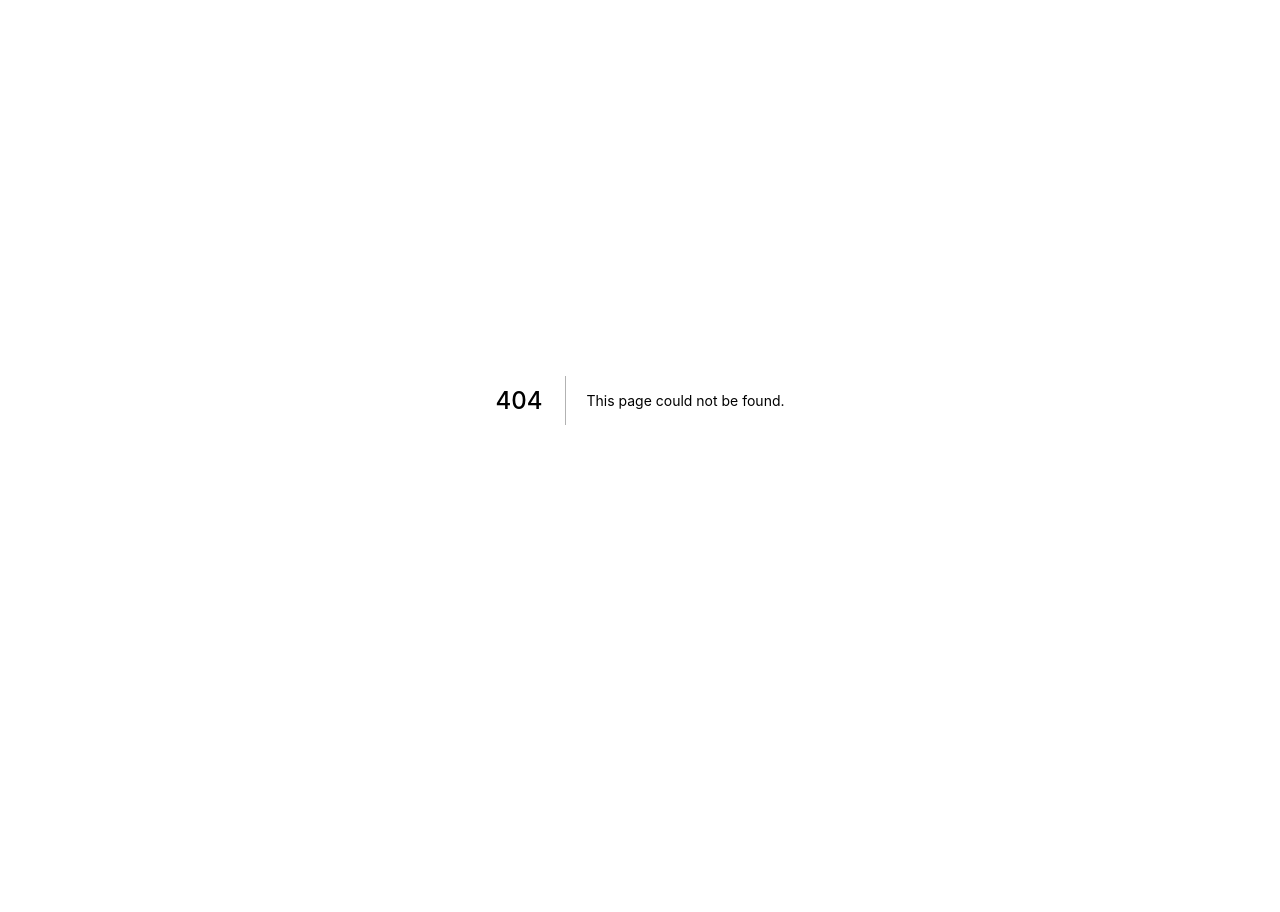
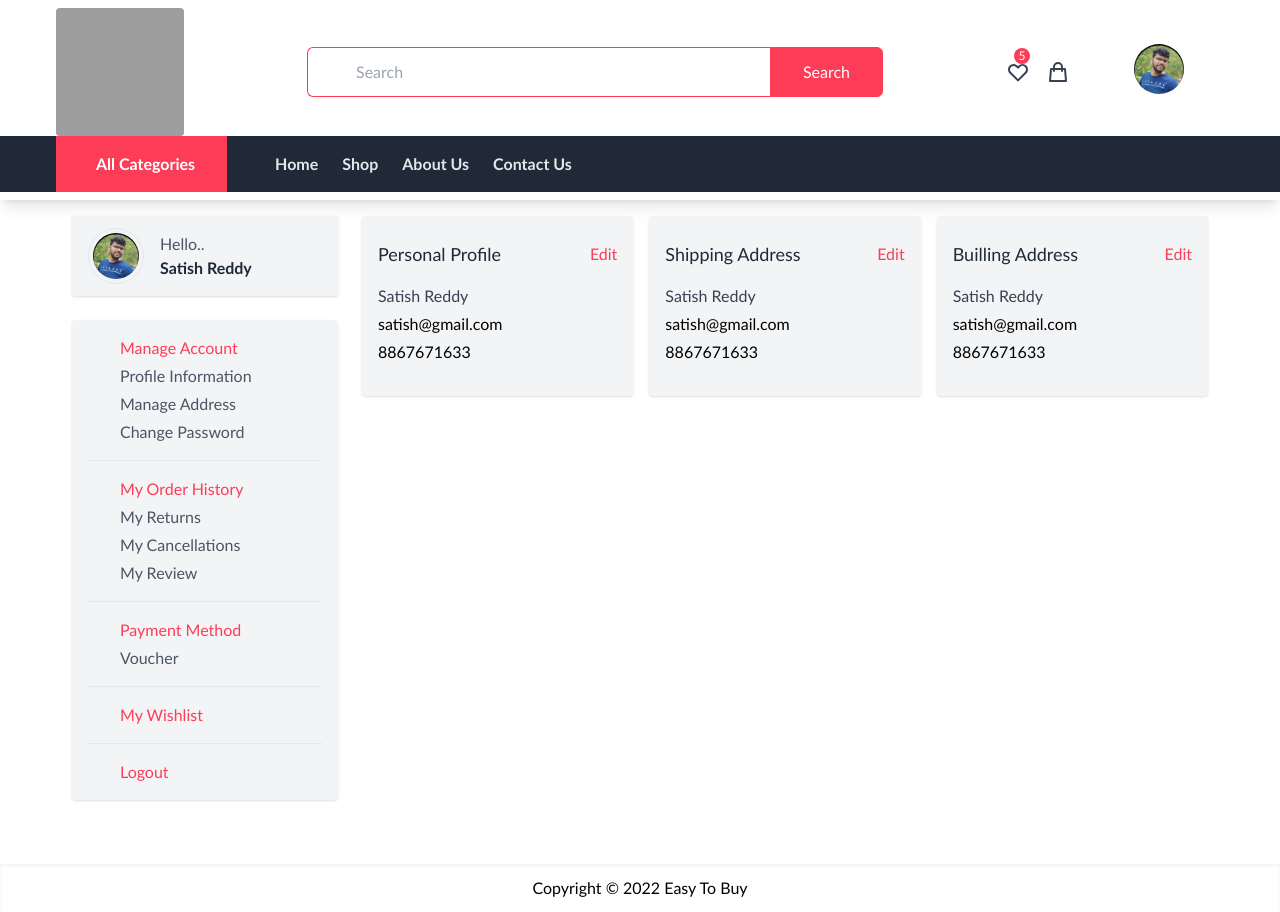
Before and after one commit to MaruthamSatishReddy/easy-to-buy, a Next.js app: page /account in a window 1280 px wide. Before the commit this address had no page. Before the commit the page ends 800 px from the top, so only its background shows below. Built offline with nearby package versions, Linux system fonts and the light colour scheme; grey boxes are pictures that could not be loaded.

Commit message:
account page

```diff
--- a/components/Carousel.js
+++ b/components/Carousel.js
@@ -1,7 +1,9 @@
 import React from 'react';
 import { Carousel } from 'react-responsive-carousel';
+import Layout from './Layout';
 
-export default () => (
+export default function CarouselScreen() {
+  return (
     <Carousel autoPlay>
       <div>
         <img alt="" src="images/category/category-1.jpg" height={10} />
@@ -29,3 +31,4 @@ export default () => (
       </div>
     </Carousel>
   );
+}
--- a/components/Layout.js
+++ b/components/Layout.js
@@ -5,7 +5,6 @@ import Cookies from 'js-cookie';
 import Link from 'next/link';
 import { Store } from '../utils/Store';
 import Image from 'next/image';
-import Carousel from './Carousel';
 import 'react-responsive-carousel/lib/styles/carousel.min.css';
 
 export default function Layout({ title, children }) {
@@ -29,7 +28,7 @@ export default function Layout({ title, children }) {
 
         <link rel="icon" href="/favicon.ico" />
       </Head>
-      <header className="py-2 shadow-sm bg-pink-100 lg:bg-white">
+      <header className="py-2 shadow-lg lg:bg-white">
         <div className="container flex items-center justify-between">
           <a href="#" className="block w-32">
             <Image
@@ -123,7 +122,25 @@ export default function Layout({ title, children }) {
               </span>
 
               <div className="invisible absolute left-0 top-full z-100 w-full  divide-dashed   bg-gray-100 shadow rounded divide-y divide-gray-200 space-y-4 text-gray-600 opacity-100 duration-300 group-hover:visible group-hover:opacity-100 py-4">
-                Satish Marutham
+                <Link href="/account">
+                  <div className="mr-2">
+                    <svg
+                      xmlns="http://www.w3.org/2000/svg"
+                      fill="none"
+                      viewBox="0 0 20 20"
+                      strokewidth="1.5"
+                      stroke="currentColor"
+                      className="w-4 h-4"
+                    >
+                      <path
+                        strokeLinecap="round"
+                        strokeLinejoin="round"
+                        d="M4.5 12a7.5 7.5 0 0015 0m-15 0a7.5 7.5 0 1115 0m-15 0H3m16.5 0H21m-1.5 0H12m-8.457 3.077l1.41-.513m14.095-5.13l1.41-.513M5.106 17.785l1.15-.964m11.49-9.642l1.149-.964M7.501 19.795l.75-1.3m7.5-12.99l.75-1.3m-6.063 16.658l.26-1.477m2.605-14.772l.26-1.477m0 17.726l-.26-1.477M10.698 4.614l-.26-1.477M16.5 19.794l-.75-1.299M7.5 4.205L12 12m6.894 5.785l-1.149-.964M6.256 7.178l-1.15-.964m15.352 8.864l-1.41-.513M4.954 9.435l-1.41-.514M12.002 12l-3.75 6.495"
+                      />
+                    </svg>
+                    <span className="ml-6 mb-5 mr-10">Settings</span>
+                  </div>
+                </Link>
               </div>
             </div>
           </div>
@@ -277,9 +294,9 @@ export default function Layout({ title, children }) {
           </div>
         </nav>
       </header>
-      <Carousel></Carousel>
+
       <main className="container m-auto mt-t px-4">{children}</main>
-      <footer className="flex h-10 justify-center items-center shadow-inner">
+      <footer className="flex h-12 justify-center items-center shadow-inner bg-white">
         <p>Copyright © 2022 Easy To Buy</p>
       </footer>
     </>
--- /dev/null
+++ b/pages/account.js
@@ -0,0 +1,192 @@
+import React from 'react';
+import Layout from '../components/Layout';
+export default function account() {
+  return (
+    <Layout title="Account">
+      <div className="container lg:grid grid-cols-12 items-start gap-6 pt-4 pb-16 ">
+        <div className="col-span-3">
+          <div className="px-4 py-3 shadow flex bg-gray-100 items-center gap-4 ">
+            <div className="flex-shrink-0">
+              <img
+                src="/images/images/profile1.jpeg"
+                className="rounded-full w-14 h14 p-1 border border-gray-200 object-cover "
+              />
+            </div>
+            <div>
+              <p className="text-gray-600">Hello..</p>
+              <h4 className="text-gray-800 capitalize font-semibold">
+                Satish Reddy
+              </h4>
+            </div>
+          </div>
+
+          <div className="mt-6 bg-gray-100 shadow rounded p-4 divide-y divide-gray-200 space-y-4 text-gray-600 ">
+            <div className="space-y-1 pl-8">
+              <a
+                href="#"
+                className="relative text-base font-medium capitalize hover:text-primary transition block text-primary"
+              >
+                Manage Account
+                <span className="absolute -left-8 top-0 text-base ">
+                  <i className="far fa-address-card"></i>
+                </span>
+              </a>
+              <a
+                href="#"
+                className="hover:text-primary transition capitalize block"
+              >
+                Profile Information{' '}
+              </a>
+              <a
+                href="#"
+                className="hover:text-primary transition capitalize block"
+              >
+                Manage Address{' '}
+              </a>
+              <a
+                href="#"
+                className="hover:text-primary transition capitalize block"
+              >
+                Change password{' '}
+              </a>
+            </div>
+
+            <div className="space-y-1 pl-8 pt-4">
+              <a
+                href="#"
+                className="relative text-base font-medium capitalize hover:text-primary transition block text-primary"
+              >
+                My order History
+                <span className="absolute -left-8 top-0 text-base ">
+                  <i className="fas fa-gift"></i>
+                </span>
+              </a>
+              <a
+                href="#"
+                className="hover:text-primary transition capitalize block"
+              >
+                My returns{' '}
+              </a>
+              <a
+                href="#"
+                className="hover:text-primary transition capitalize block"
+              >
+                my cancellations{' '}
+              </a>
+              <a
+                href="#"
+                className="hover:text-primary transition capitalize block"
+              >
+                my review{' '}
+              </a>
+            </div>
+
+            <div className="space-y-1 pl-8 pt-4">
+              <a
+                href="#"
+                className="relative text-base font-medium capitalize hover:text-primary transition block text-primary"
+              >
+                Payment Method
+                <span className="absolute -left-8 top-0 text-base ">
+                  <i className="far fa-credit-card"></i>
+                </span>
+              </a>
+              <a
+                href="#"
+                className="hover:text-primary transition capitalize block"
+              >
+                Voucher
+              </a>
+            </div>
+
+            <div className="space-y-1 pl-8 pt-4">
+              <a
+                href="#"
+                className="relative text-base font-medium capitalize hover:text-primary transition block text-primary"
+              >
+                My wishlist
+                <span className="absolute -left-8 top-0 text-base ">
+                  <i className="far fa-heart"></i>
+                </span>
+              </a>
+            </div>
+
+            <div className="space-y-1 pl-8 pt-4">
+              <a
+                href="#"
+                className="relative text-base font-medium capitalize hover:text-primary transition block text-primary"
+              >
+                Logout
+                <span className="absolute -left-8 top-0 text-base ">
+                  <i className="fas fa-sign-out-alt"></i>
+                </span>
+              </a>
+            </div>
+          </div>
+        </div>
+
+        <div className="col-span-9 grid md:grid-cols-3 gap-4 mt-6 lg:mt-0 ">
+          <div className="shadow rounded bg-gray-100 px-4 pt-6 pb-8">
+            <div className="flex justify-between items-center mb-4 ">
+              <h3 className="font-medium capitalize text-gray-800 text-lg">
+                Personal Profile{' '}
+              </h3>
+              <a href="#" className="text-primary">
+                Edit
+              </a>
+            </div>
+            <div className="space-y-1">
+              <h3 className="text-gray-700 font-medium">Satish Reddy</h3>
+              <p className="" text-gray-800>
+                satish@gmail.com
+              </p>
+              <p className="" text-gray-800>
+                8867671633
+              </p>
+            </div>
+          </div>
+
+          <div className="shadow rounded bg-gray-100 px-4 pt-6 pb-8">
+            <div className="flex justify-between items-center mb-4 ">
+              <h3 className="font-medium capitalize text-gray-800 text-lg">
+                Shipping Address{' '}
+              </h3>
+              <a href="#" className="text-primary">
+                Edit
+              </a>
+            </div>
+            <div className="space-y-1">
+              <h3 className="text-gray-700 font-medium">Satish Reddy</h3>
+              <p className="" text-gray-800>
+                satish@gmail.com
+              </p>
+              <p className="" text-gray-800>
+                8867671633
+              </p>
+            </div>
+          </div>
+
+          <div className="shadow rounded bg-gray-100 px-4 pt-6 pb-8">
+            <div className="flex justify-between items-center mb-4 ">
+              <h3 className="font-medium capitalize text-gray-800 text-lg">
+                Builling Address{' '}
+              </h3>
+              <a href="#" className="text-primary">
+                Edit
+              </a>
+            </div>
+            <div className="space-y-1">
+              <h3 className="text-gray-700 font-medium">Satish Reddy</h3>
+              <p className="" text-gray-800>
+                satish@gmail.com
+              </p>
+              <p className="" text-gray-800>
+                8867671633
+              </p>
+            </div>
+          </div>
+        </div>
+      </div>
+    </Layout>
+  );
+}
--- a/pages/index.js
+++ b/pages/index.js
@@ -4,12 +4,16 @@ import ProductItem from '../components/ProductItem';
 import Layout from '/components/Layout';
 import db from '../utils/db';
 import Product from '../models/Product';
+import CarouselScreen from '../components/Carousel';
 
 export default function Home({ products }) {
   return (
     <>
       <div>
         <Layout>
+          <div>
+            <CarouselScreen></CarouselScreen>
+          </div>
           <div className="grid grid-cols-1 gap-4 md:grid-cols-3 lg:grid-cols-4 mt-2">
             {products.map((product) => (
               <ProductItem product={product} key={product.slug}></ProductItem>
@@ -20,7 +24,13 @@ export default function Home({ products }) {
     </>
   );
 }
-
+Home.getLayout = function getLayout(page) {
+  return (
+    <Layout>
+      <NestedLayout>{page}</NestedLayout>
+    </Layout>
+  );
+};
 export async function getServerSideProps() {
   await db.connect();
   const products = await Product.find().lean();
```
Also changed, not shown: pages/cart.js (+104 -99 lines). Lines whose indentation alone changed are shown as unchanged.
